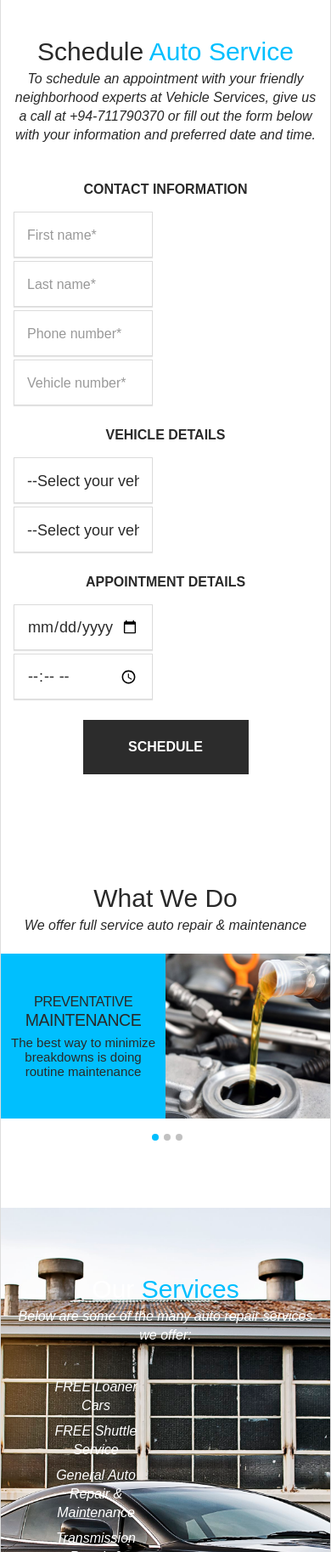
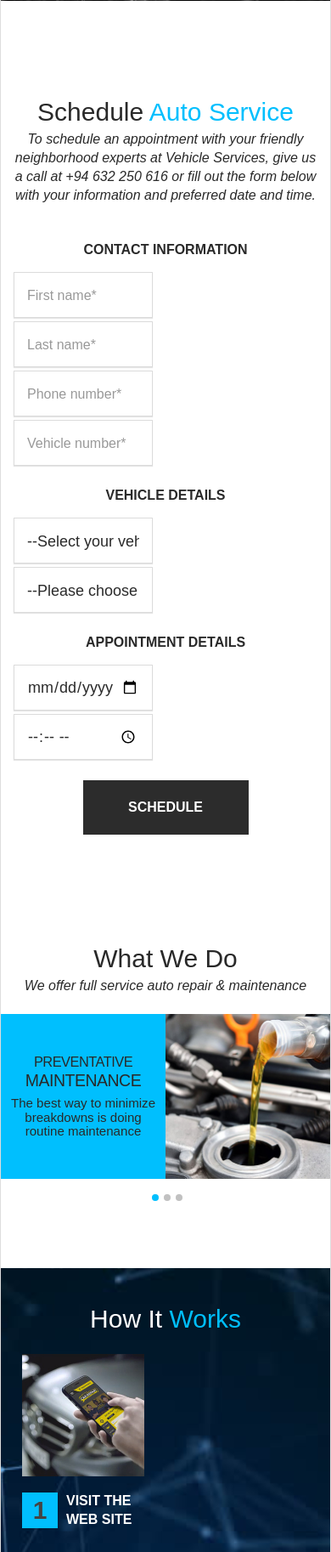
Before and after one commit to vimukthi101/service-station, a PHP site: page /index.php in a window 390 px wide. Shown: the part 514-2340 px from the top of the page at 85% size. Run offline with PHP 8.4, Linux system fonts and the light colour scheme; some libraries are stand-ins or nearby versions; some web fonts are replaced.

Commit message:
added vehicle list added logo

```diff
--- a/index.php
+++ b/index.php
@@ -7,7 +7,7 @@
 	<meta name="description" content="service station booking web site">
 	<meta name="author" content="www.striking.lk">
 	<link rel="icon" href="">
-	<title>Service Station</title>
+	<title>Dunhinda Auto Service</title>
 	<link href="css/bootstrap.min.css" rel="stylesheet">
 	<link href="css/bootstrap-submenu.css" rel="stylesheet">
 	<link href="css/animate.min.css" rel="stylesheet">
@@ -20,6 +20,50 @@
   	<link href="css/tools.css" rel="stylesheet">
 	<link href="css/style.css" rel="stylesheet">
     <link href="http://maxcdn.bootstrapcdn.com/font-awesome/4.2.0/css/font-awesome.min.css" rel="stylesheet">
+    <script src="https://ajax.googleapis.com/ajax/libs/jquery/1/jquery.min.js"></script>
+    <script>
+		$(function() {
+
+			$("#json-one").change(function() {
+
+				var $dropdown = $(this);
+
+				$.getJSON("src/data.json", function(data) {
+
+					var key = $dropdown.val();
+					var vals = [];
+
+					switch(key) {
+						case 'car':
+							vals = data.car.split(",");
+							break;
+						case 'van':
+							vals = data.van.split(",");
+							break;
+						case 'wheel':
+							vals = data.wheel.split(",");
+							break;
+						case 'bike':
+							vals = data.bike.split(",");
+							break;
+						case 'bus':
+							vals = data.bus.split(",");
+							break;
+						case 'base':
+							vals = ['Please choose from above'];
+					}
+
+					var $jsontwo = $("#json-two");
+					$jsontwo.empty();
+					$.each(vals, function(index, value) {
+						$jsontwo.append("<option value="+value+">" + value + "</option>");
+					});
+
+				});
+			});
+
+		});
+	</script>
 </head>
 
 <body class="home color-blue table-responsive">
@@ -59,25 +103,25 @@
 			<div class="container">
 				<div class="header-row">
                 	<div class="logo">
-
+                    	<div>
+                        	<img src="images/logo.png" style="width:100px;height:100px;">
+                        </div>
 					</div>
 					<div class="header-right">
-                    	<div>
+                    	<div><!--
 							<button type="button" class="navbar-toggle"><i class="icon icon-lines-menu"></i></button>
-						</div>
+						-->
+                        </div>
                         <div class="header-right-top">
 							<div class="address">
 								Monday-Saturday <span class="custom-color">8:30AM - 5:30PM</span>
 							</div>
 							<div class="appointment">
-                            	<span>SERVICE STATION</span>
+                            	<font face="eras medium ITC" size="+1"><b>Dunhinda Auto Service</b></font>
                             </div>
 						</div>
 						<div class="header-right-bottom">
-							<div class="header-phone">
-                            	<span class="text">SCHEDULE YOUR APPOINTMENT TODAY</span>
-                                <span class="phone-number">+94-711790370</span>
-							</div>
+
 						</div>
 					</div>
 				</div>
@@ -95,9 +139,11 @@
 								<li>
                                 	<a href="#what-we-do"><span>What We Do</span></a>
                                 </li>
+                                <!--
 								<li>
                                 	<a href="#our-services"><span>Our Services</span></a>
                                 </li>
+                                -->
 								<li>
                                 	<a href="#how-it-works"><span>How It Works</span></a>
                                 </li>
@@ -154,7 +200,7 @@
 			<div class="container">
 				<div class="text-center">
 					<h2 class="h-lg">Schedule <span class="color">Auto Service</span></h2>
-					<p class="info">To schedule an appointment with your friendly neighborhood experts at Vehicle Services, give us a call at +94-711790370 or fill out the form below with your information and preferred date and time.</p>
+					<p class="info">To schedule an appointment with your friendly neighborhood experts at Vehicle Services, give us a call at +94 632 250 616 or fill out the form below with your information and preferred date and time.</p>
 				</div>
             </div>
             <div class="container">
@@ -217,13 +263,14 @@
                             </div>
                             <div class="divider"></div>
                             <h5>Vehicle details</h5>
+                            <!--
                             <div>
                                 <div class="col-md-6">
                                     <select name="vehicle" class="form-control input-custom" required title="Please select your vehicle type">
                                         <option selected disabled>--Select your vehicle type (approximate time for each type is mentioned)--</option>
                                         <option value="car">Car (2.5 h)</option>
                                         <option value="van">Van/ SUV (2.5 h)</option>
-                                        <option value="bus">Bus (6 h)</option>
+                                        <option value="bus">Bus/ Lorries (6 h)</option>
                                         <option value="wheel">Three Wheel (1 h)</option>
                                         <option value="bike">Bike (2.5 h)</option>
                                     </select>
@@ -236,6 +283,24 @@
                                         <option value="Mazda">Mazda</option>
                                         <option value="Tata">Tata</option>
                                         <option value="Piajio">Piajio</option>
+                                    </select>
+                                </div>
+                            </div>
+                            -->
+                            <div>
+                                <div class="col-md-6">
+                                    <select name="vehicle" id="json-one" class="form-control input-custom" required title="Please select your vehicle type">
+                                        <option selected disabled>--Select your vehicle type (approximate time for each type is mentioned)--</option>
+                                        <option value="car">Car (2.5 h)</option>
+                                        <option value="van">Van/ SUV (2.5 h)</option>
+                                        <option value="bus">Bus/ Lorries (6 h)</option>
+                                        <option value="wheel">Three Wheel (1 h)</option>
+                                        <option value="bike">Bike (2.5 h)</option>
+                                    </select>
+                                </div>
+                                <div class="col-md-6">
+                                    <select id="json-two" name="model" class="form-control input-custom" required title="Please select your vehicle model">
+                                        <option selected disabled>--Please choose vehicle type first--</option>
                                     </select>
                                 </div>
                             </div>
@@ -328,6 +393,7 @@
 		</div>
 		<!-- //Services Banner Block -->
 		<!-- Services List Block -->
+        <!--
 		<div class="block bg-1 img-responsive" style="background-image:url(images/modern-4k-car-wallpaper-in-picture-t1xy-with-4k-car-wallpaper-new-on-wallpapers.jpg);background-repeat:no-repeat;background-size:cover;padding-top:80px;margin-top:30px;" id="our-services">
 			<div class="container text-center">
 				<h2 class="h-lg text-center">Our <span class="color">Services</span></h2>
@@ -373,6 +439,7 @@
 				</div>
 			</div>
 		</div>
+        -->
 		<!-- //Services List Block -->
 		<!-- How It Works -->
 		<div class="block bg-2 img-responsive" style="background-image:url(images/2.jpg);background-repeat:no-repeat;background-size:cover;" id="how-it-works">
@@ -489,7 +556,8 @@
 						<div class="text-appointment">
 							<h2 class="h-lg">Schedule <span class="color">Your Appointment</span> Today</h2>
 							<p class="info">Your Automotive Service Specialist</p>
-							<h2 class="h-phone">Call: +94-711790370</h2>
+							<h2 class="h-phone">Call: +94 632 250 616</h2>
+                            <h2 class="h-phone">370/1, Kandy Road, Uhana</h2>
 						</div>
 					</div>
 					<div>
```
Also changed, not shown: src/data.json (added, +7 -0 lines), images/logo.png (added).
